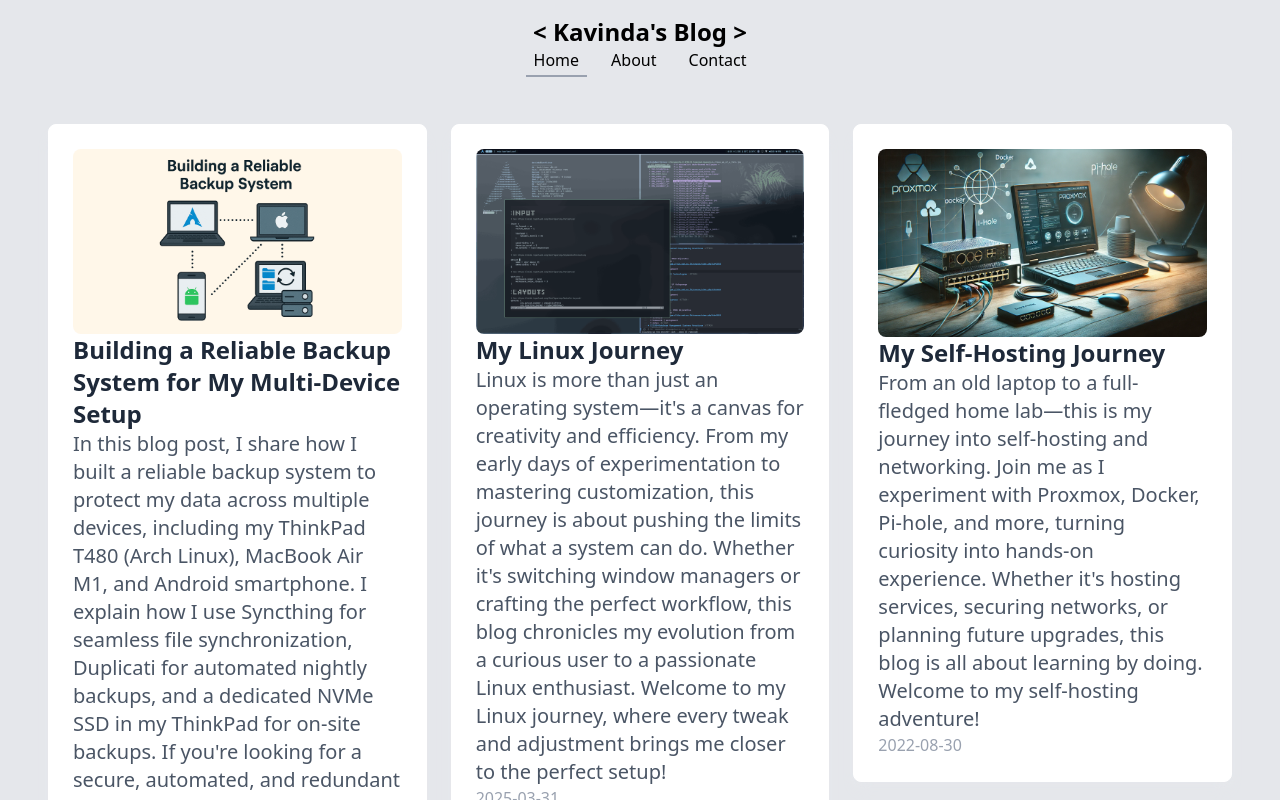
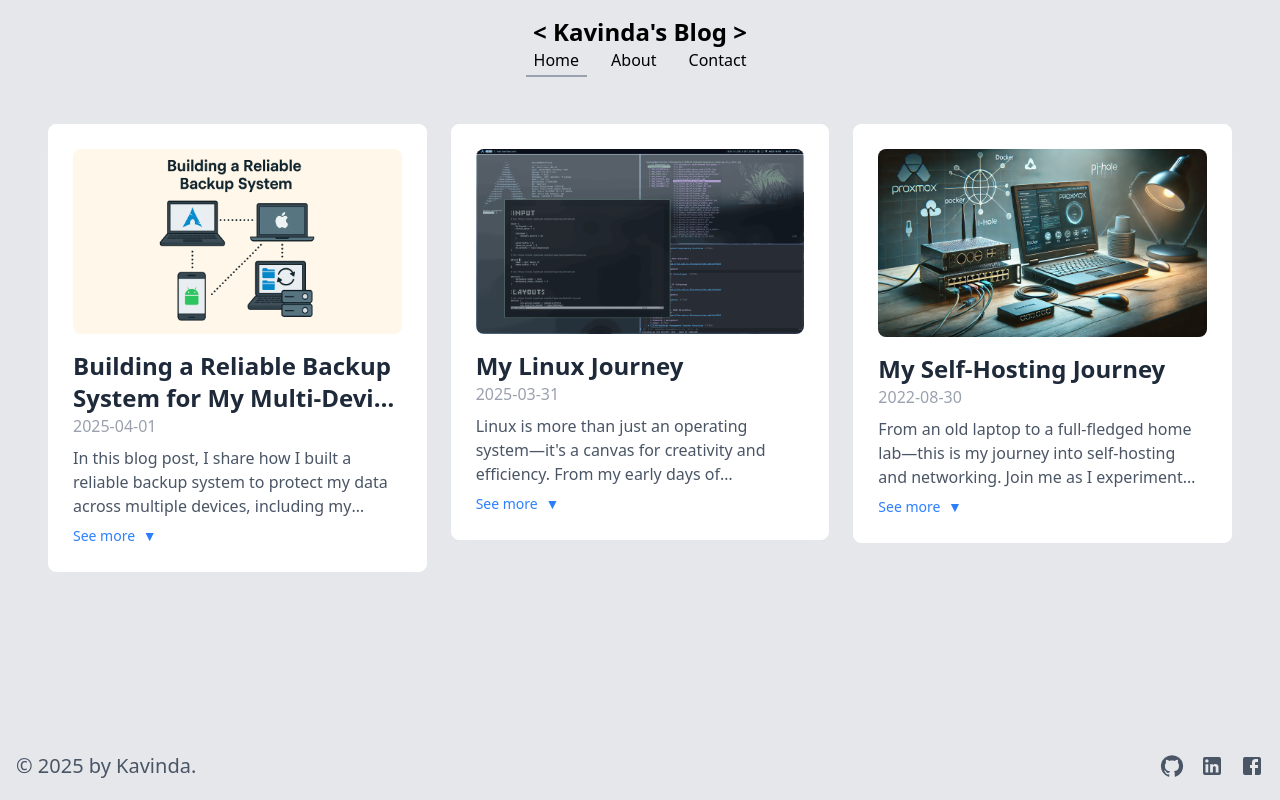
Before and after one commit to kavindalj/Blog, a Next.js app: page / in a window 1280 px wide. Shown: the top 800 px of the page. Built offline with nearby package versions, Linux system fonts and the light colour scheme.

Commit message:
feat: make description expand and collapse

```diff
--- a/app/components/Posts.tsx
+++ b/app/components/Posts.tsx
@@ -1,4 +1,5 @@
-import React from "react";
+"use client";
+import React, { useState } from "react";
 import Image from "next/image";
 import Link from "next/link";
 
@@ -15,15 +16,28 @@ type PostsProps = {
 };
 
 const Posts: React.FC<PostsProps> = ({ posts }) => {
+  const [expandedPosts, setExpandedPosts] = useState<Record<string, boolean>>({});
+
+  const toggleDescription = (slug: string) => {
+    setExpandedPosts((prev) => ({
+      ...prev,
+      [slug]: !prev[slug],
+    }));
+  };
+
   return (
     <div className="container mx-auto flex justify-center mt-3">
-      <div className="grid grid-cols-1 md:grid-cols-2 lg:grid-cols-3 gap-6 p-6">
-        {posts.map((post) => (
-          <Link key={post.slug} href={`/blog/${post.slug}`}>
+      <div className="grid grid-cols-1 md:grid-cols-2 lg:grid-cols-3 gap-6 p-6 items-start">
+        {posts.map((post) => {
+          const isExpanded = expandedPosts[post.slug];
+
+          return (
             <div
-              className="bg-white backdrop-blur-md shadow-lg shadow-gray-200 border border-white rounded-lg p-6 w-full max-w-[500px] min-h-auto transition-transform duration-300 transform hover:scale-105 cursor-pointer"
+              key={post.slug}
+              className={`flex flex-col bg-white backdrop-blur-md shadow-lg shadow-gray-200 border border-white rounded-lg p-6 w-full max-w-[500px] transition-transform duration-300 transform hover:scale-105 self-start ${isExpanded ? "" : "min-h-[380px]"
+                }`}
             >
-              <div>
+              <Link href={`/blog/${post.slug}`}>
                 <Image
                   src={post.cover}
                   alt={post.title}
@@ -31,15 +45,36 @@ const Posts: React.FC<PostsProps> = ({ posts }) => {
                   height={300}
                   className="rounded-lg w-full h-auto object-contain"
                 />
-              </div>
-              <div>
-                <h1 className="text-2xl font-bold text-gray-800">{post.title}</h1>
-                <h4 className="text-xl text-gray-600">{post.description}</h4>
+
+                <h1 className="text-2xl font-bold text-gray-800 mt-4 line-clamp-2">{post.title}</h1>
                 <h2 className="text-md text-gray-400">{post.date}</h2>
+
+                <p
+                  className={`text-gray-600 mt-2 transition-all duration-300 ${isExpanded ? "" : "line-clamp-3"
+                    }`}
+                >
+                  {post.description}
+                </p>
+              </Link>
+              <div className="align-start">
+                <button
+                  className="text-blue-500 mt-2 text-sm hover:underline"
+                  onClick={() => toggleDescription(post.slug)}
+                >
+                  {isExpanded ? (
+                    <>
+                      See less <span className="ml-1">▲</span>
+                    </>
+                  ) : (
+                    <>
+                      See more <span className="ml-1">▼</span>
+                    </>
+                  )}
+                </button>
               </div>
             </div>
-          </Link>
-        ))}
+          );
+        })}
       </div>
     </div>
   );
```
